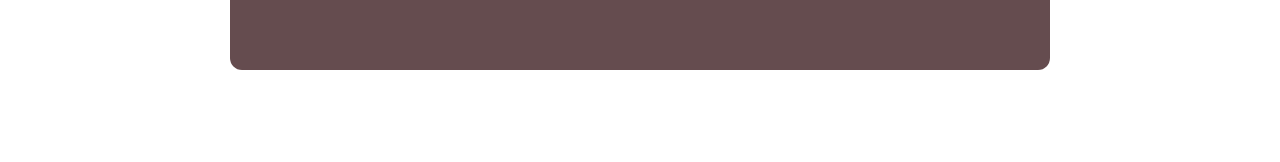
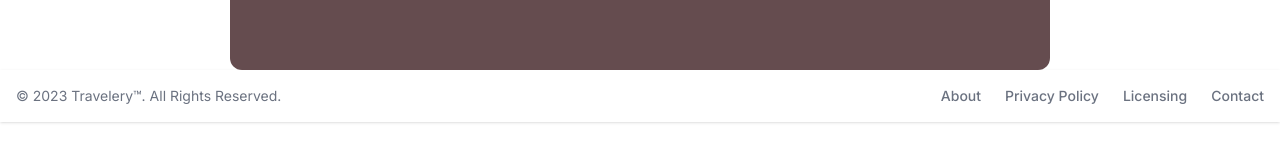
Before and after one commit to ManashAnand/Travelery, a Next.js app: page /register in a window 1280 px wide. Shown: the part 582-744 px from the top of the page. Built offline with nearby package versions, Linux system fonts and the light colour scheme.

Commit message:
added footer and removed delete btn for user

```diff
--- a/app/layout.js
+++ b/app/layout.js
@@ -2,6 +2,7 @@
 import "./globals.css";
 import Navbar from "@/components/Navbar/Navbar";
 import { NextProvider } from "@/redux/NextProvider";
+import Footer from "@/components/Footer";
 
 const inter = Inter({ subsets: ["latin"] });
 
@@ -23,6 +24,7 @@
             {children}
           </div>
         </div>
+        <Footer/>
 
 
       </NextProvider>
--- a/components/ContributerCard.jsx
+++ b/components/ContributerCard.jsx
@@ -179,13 +179,13 @@
               Preferred vehicle: {item?.preferredVehicle}
             </div>
 
-             <button
+             {/* <button
               type="button"
               class="mt-2 text-red-700 hover:text-white border border-red-700 hover:bg-red-800 focus:ring-4 focus:outline-none focus:ring-red-300 font-medium rounded-lg text-sm px-5 py-2.5 text-center me-2 dark:border-red-500 dark:text-red-500 dark:hover:text-white dark:hover:bg-red-600 dark:focus:ring-red-900"
               onClick={() => handleDelete(item?.id)}
             >
               Delete
-            </button>
+            </button>  */}
           </figure>
         ))}
       </div>
--- /dev/null
+++ b/components/Footer.jsx
@@ -0,0 +1,34 @@
+import Link from 'next/link'
+import React from 'react'
+
+const Footer = () => {
+  return (
+    <>
+
+
+<footer class="bg-white  shadow   dark:bg-[#654C4F]">
+    <div class="w-full mx-auto max-w-screen-xl p-4 md:flex md:items-center md:justify-between">
+      <span class="text-sm text-gray-500 sm:text-center dark:text-gray-400">© 2023  Travelery™. All Rights Reserved.
+    </span>
+    <ul class="flex flex-wrap items-center mt-3 text-sm font-medium text-gray-500 dark:text-gray-400 sm:mt-0">
+        <li>
+            <Link href="/About" class="hover:underline me-4 md:me-6">About</Link>
+        </li>
+        <li>
+            <a href="#" class="hover:underline me-4 md:me-6">Privacy Policy</a>
+        </li>
+        <li>
+            <a href="#" class="hover:underline me-4 md:me-6">Licensing</a>
+        </li>
+        <li>
+            <a href="#" class="hover:underline">Contact</a>
+        </li>
+    </ul>
+    </div>
+</footer>
+
+    </>
+  )
+}
+
+export default Footer
--- a/components/FreeRide.jsx
+++ b/components/FreeRide.jsx
@@ -86,13 +86,13 @@
          User Vehicle: {item?.preferredVehicle}
        </div>
 
-       <button
+       {/* <button
          type="button"
          class="mt-2 text-red-700 hover:text-white border border-red-700 hover:bg-red-800 focus:ring-4 focus:outline-none focus:ring-red-300 font-medium rounded-lg text-sm px-5 py-2.5 text-center me-2 dark:border-red-500 dark:text-red-500 dark:hover:text-white dark:hover:bg-red-600 dark:focus:ring-red-900"
          onClick={() => handleDelete(item?.id)}
        >
          Delete
-       </button>
+       </button> */}
      </figure>
    ))}
  </div>
--- a/components/TestimonialCard.jsx
+++ b/components/TestimonialCard.jsx
@@ -53,13 +53,13 @@
                 <span>{item?.timeOfTravel}</span>
         </div>
     </figcaption>
-    <button
+    {/* <button
          type="button"
          className="mt-2 text-red-700 hover:text-white border border-red-700 hover:bg-red-800 focus:ring-4 focus:outline-none focus:ring-red-300 font-medium rounded-lg text-sm px-5 py-2.5 text-center me-2 dark:border-red-500 dark:text-red-500 dark:hover:text-white dark:hover:bg-red-600 dark:focus:ring-red-900"
          onClick={() => handleDelete(item?.id)}
        >
          Delete
-       </button>
+       </button> */}
 </figure>
                 </>
             )
```
Also changed, not shown: app/Post/page.jsx (+0 -11 lines).
